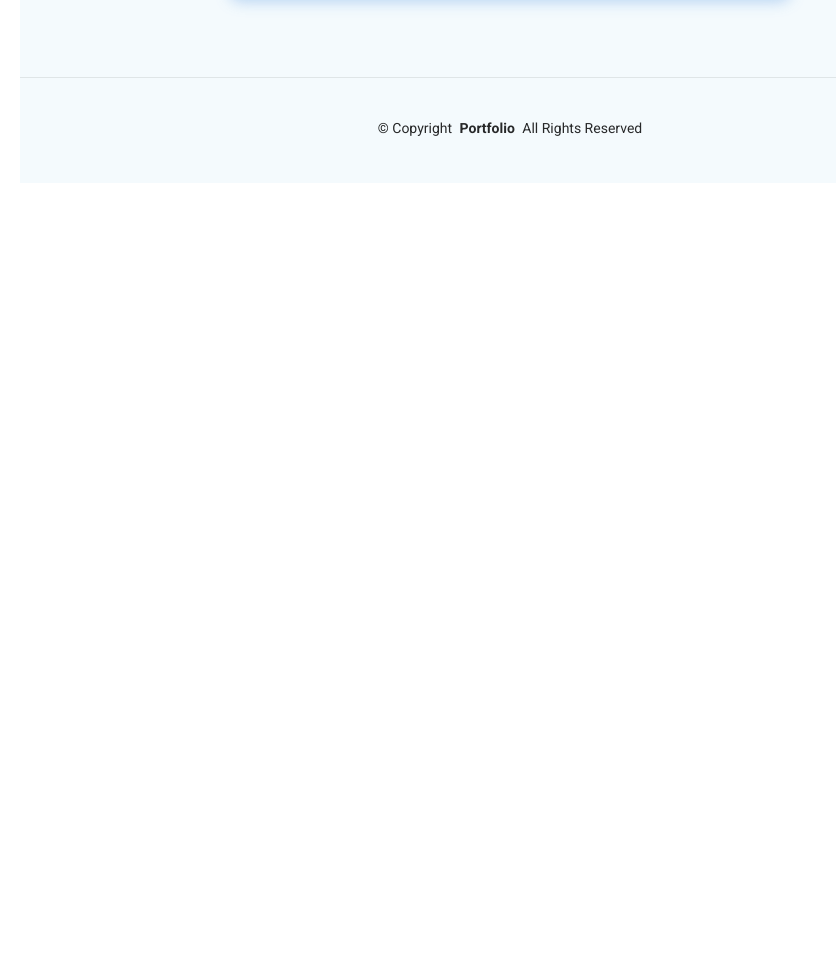
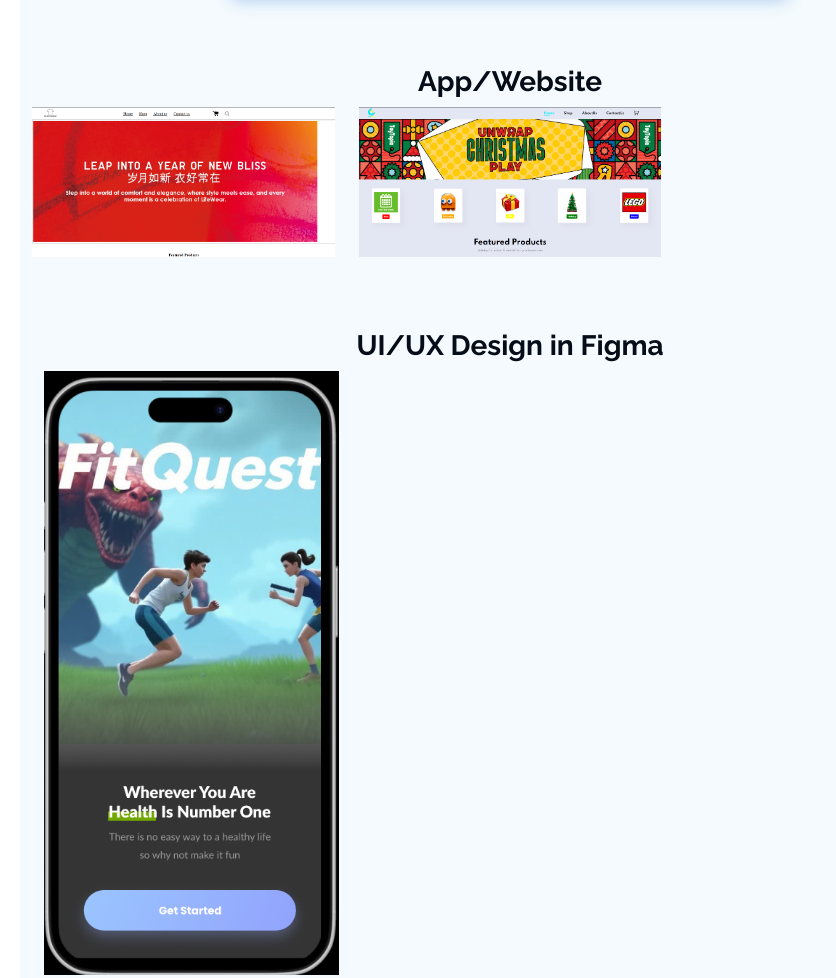
Before and after one commit to Aarence/Aarence-E-Portfolio, a plain HTML site: page index.html in a window 1280 px wide. Shown: the part 6158-7136 px from the top of the page, without its empty margins (280-1116 px from the left). Before the commit the page ends 6341 px from the top, so only its background shows below. Drawn offline with Linux system fonts and the light colour scheme.

Commit message:
added new things for project section

```diff
--- a/assets/css/main.css
+++ b/assets/css/main.css
@@ -1305,3 +1305,8 @@ section,
   border-radius: 10px;
   box-shadow: 0 4px 15px rgba(74, 144, 226, 0.4);
 }
+
+.custom-heading {
+  text-align: center; /* Centers the text */
+  display: block; /* Ensures it's a block element */
+}
--- a/index.html
+++ b/index.html
@@ -369,7 +369,7 @@
       <!-- Section Title -->
       <div class="container section-title" data-aos="fade-up">
         <h2>Project</h2>
-        <p>Enable subtitle</p>
+        <p>UI/UX Demo (HealthCare App) | Enable subtitle</p>
       </div><!-- End Section Title -->
 
       <div class="container">
@@ -379,8 +379,59 @@
           </div><!-- End Portfolio Container -->
 
         </div>
+        <br><br>
+        <h3 class="custom-heading"><b>App/Website</b></h3>
+
+        <div class="container">
+        <div class="row gy-4 isotope-container" data-aos="fade-up" data-aos-delay="200">
+
+          <div class="col-lg-4 col-md-6 portfolio-item isotope-item filter-app">
+            <div class="portfolio-content h-100">
+              <img src="assets/img/portfolio/app-2.png" class="img-fluid" alt="">
+              <div class="portfolio-info">
+                <h4>Clothing Store(LukeLoom) Website</h4>
+                <p>Website</p>
+                <a href="assets/img/portfolio/app-2.png" title="App 1" data-gallery="portfolio-gallery-app" class="glightbox preview-link"><i class="bi bi-zoom-in"></i></a>
+                <a href="https://aarence.github.io/FED-Assignment2/" title="More Details" class="details-link"><i class="bi bi-link-45deg"></i></a>
+              </div>
+            </div>
+          </div><!-- End Portfolio Item -->
+
+          <div class="col-lg-4 col-md-6 portfolio-item isotope-item filter-app">
+            <div class="portfolio-content h-100">
+              <img src="assets/img/portfolio/app-1.png" class="img-fluid" alt="">
+              <div class="portfolio-info">
+                <h4>Toy Store(ToyTopia) Website/Mobile App</h4>
+                <p>Website/App</p>
+                <a href="assets/img/portfolio/app-1.png" title="App 1" data-gallery="portfolio-gallery-app" class="glightbox preview-link"><i class="bi bi-zoom-in"></i></a>
+                <a href="https://aarence.github.io/S10262608Assignment1_Aarence/index.html" title="More Details" class="details-link"><i class="bi bi-link-45deg"></i></a>
+              </div>
+            </div>
+          </div><!-- End Portfolio Item -->
 
       </div>
+
+      <br><br><br>
+      <h3 class="custom-heading"><b>UI/UX Design in Figma</b></h3>
+      <div class="container">
+        <div class="row gy-4 isotope-container" data-aos="fade-up" data-aos-delay="200">
+          <div class="col-lg-4 col-md-6 portfolio-item isotope-item filter-app">
+            <div class="portfolio-content h-100">
+              <img src="assets/img/portfolio/product-1.png" class="img-fluid" alt="">
+              <div class="portfolio-info">
+                <h4>UI/UX fitness App with Game AR concept (FitQuest)</h4>
+                <p>UI/UX Design</p>
+                <a href="assets/img/portfolio/product-1.png" title="App 1" data-gallery="portfolio-gallery-app" class="glightbox preview-link"><i class="bi bi-zoom-in"></i></a>
+                <a href="https://www.figma.com/proto/dCmTWwDg5BH0l9GDDYiLiS/DUX-ASG-2?node-id=30-1047&t=iPe31oW7ZnPaFmBg-0&scaling=scale-down&content-scaling=fixed&page-id=0%3A1&starting-point-node-id=181%3A4791&show-proto-sidebar=1" title="More Details" class="details-link"><i class="bi bi-link-45deg"></i></a>
+              </div>
+            </div>
+          </div><!-- End Portfolio Item -->
+        </div>
+      </div>
+
+    </div>
+
+
 
     </section><!-- /Portfolio Section -->
 
```
Also changed, not shown: assets/img/portfolio/app-1.png (added), assets/img/portfolio/app-2.png (added), assets/img/portfolio/product-1.png (added).
